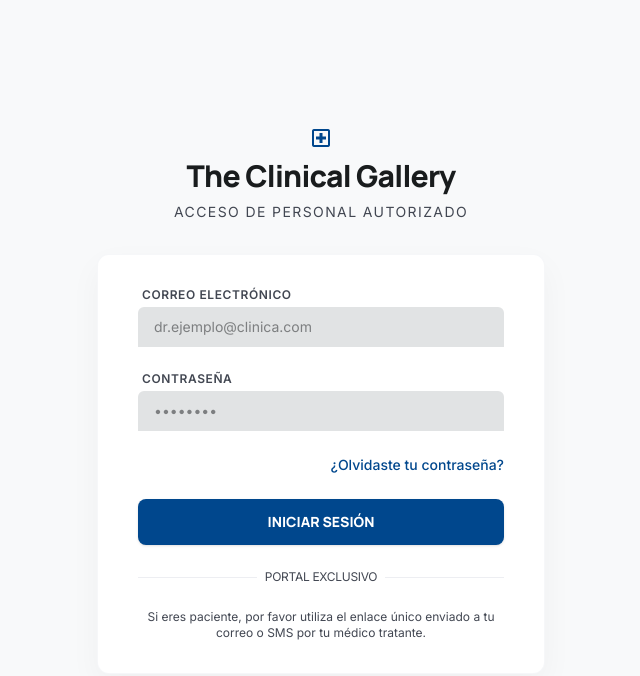
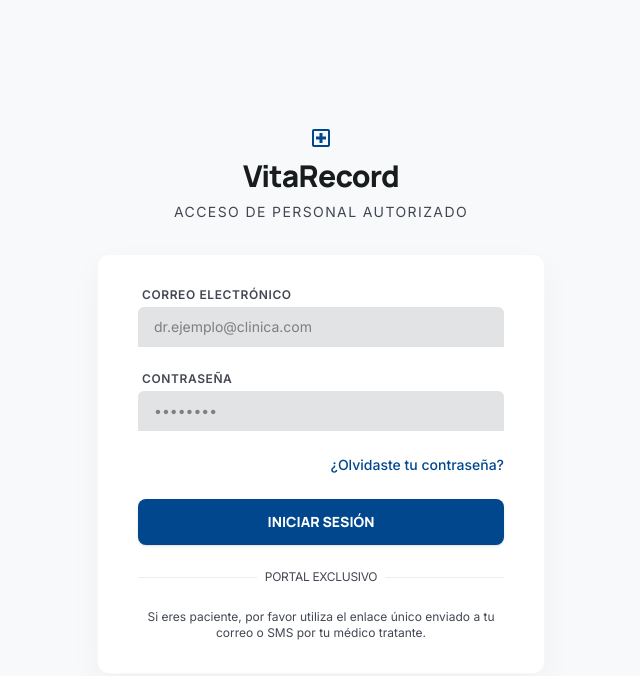
Before and after one commit to josedlucasdev/vitarecord-frontend, a Vue app: page /login in a window 1280 px wide. Shown: the top 676 px of the page, without its empty margins (319-959 px from the left). Built offline with nearby package versions, Linux system fonts and the light colour scheme.

Commit message:
chore: rename application branding from The Clinical Gallery to VitaRecord across views

```diff
--- a/src/views/AdminDashboardView.vue
+++ b/src/views/AdminDashboardView.vue
@@ -147,7 +147,7 @@ const handleCreateProfile = async () => {
         <button @click="emit('toggle-sidebar')" class="md:hidden text-on-surface-variant hover:bg-[#f3f4f5] transition-colors duration-300 p-2 rounded-full">
           <span class="material-symbols-outlined">menu</span>
         </button>
-        <span class="text-xl font-extrabold text-primary tracking-tight font-headline">The Clinical Gallery</span>
+        <span class="text-xl font-extrabold text-primary tracking-tight font-headline">VitaRecord</span>
         <span class="ml-4 px-2 py-0.5 bg-primary-container text-on-primary-container text-[10px] font-bold rounded uppercase tracking-wider">Portal Administrativo</span>
       </div>
 
--- a/src/views/LoginView.vue
+++ b/src/views/LoginView.vue
@@ -43,7 +43,7 @@ const handleLogin = async () => {
         <span class="material-symbols-outlined text-[48px]">local_hospital</span>
       </div>
       <h2 class="mt-2 text-center text-3xl font-extrabold text-on-surface font-headline tracking-tight">
-        The Clinical Gallery
+        VitaRecord
       </h2>
       <p class="mt-2 text-center text-sm text-on-surface-variant font-label uppercase tracking-widest">
         Acceso de Personal Autorizado
--- a/src/views/MedicalHistoryView.vue
+++ b/src/views/MedicalHistoryView.vue
@@ -204,7 +204,7 @@ const goToNewEvolution = () => {
        <div class="flex justify-between items-start">
           <div>
              <h1 class="text-3xl font-headline font-extrabold text-primary mb-1">REPORTE DE HISTORIA CLÍNICA</h1>
-             <p class="text-sm text-on-surface-variant font-bold uppercase tracking-widest">The Clinical Gallery • Gestión Médica Integral</p>
+             <p class="text-sm text-on-surface-variant font-bold uppercase tracking-widest">VitaRecord • Gestión Médica Integral</p>
           </div>
           <div class="text-right">
              <p class="text-sm font-bold text-on-surface">Fecha de Impresión: {{ new Date().toLocaleDateString() }}</p>
@@ -745,7 +745,7 @@ const goToNewEvolution = () => {
              <p class="text-[8px] uppercase font-bold text-outline">Firma del Especialista</p>
           </div>
        </div>
-       <p class="text-[8px] text-outline text-center uppercase tracking-widest">Generado automáticamente por The Clinical Gallery - Todos los derechos reservados.</p>
+       <p class="text-[8px] text-outline text-center uppercase tracking-widest">Generado automáticamente por VitaRecord - Todos los derechos reservados.</p>
     </div>
     <!-- REFERRAL MODAL -->
     <Transition name="fade">
```
